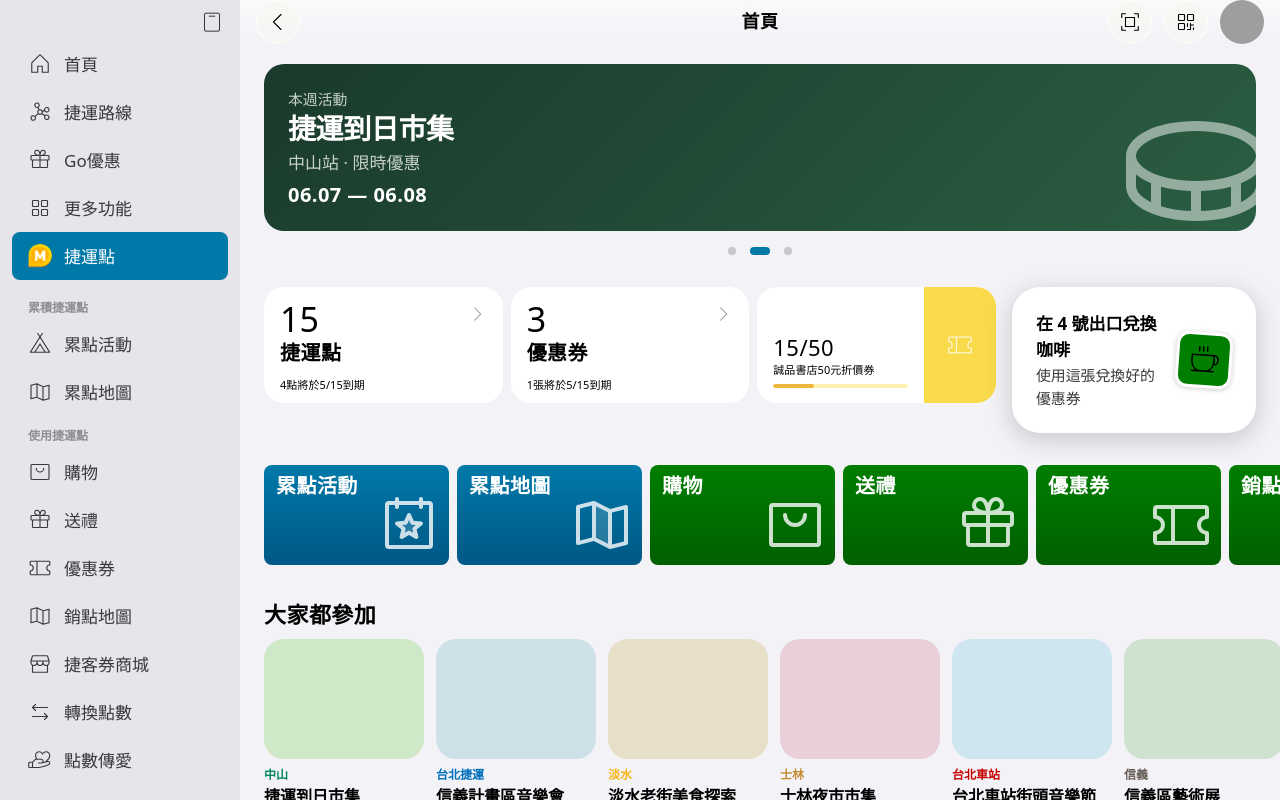
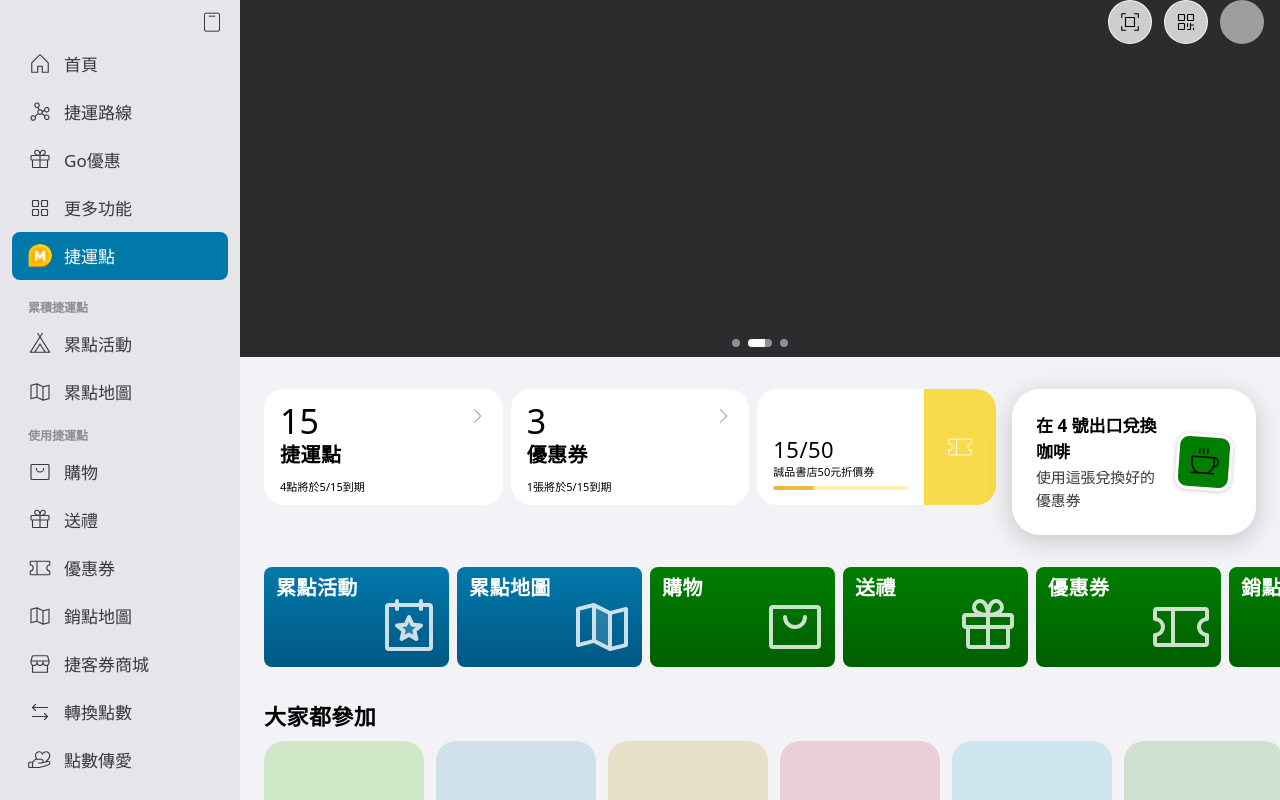
Before and after one commit to i27363236/2026hackathon, a Vue app: page /#/ in a window 1280 px wide. Built offline with nearby package versions, Linux system fonts and the light colour scheme; grey boxes are pictures that could not be loaded.

Commit message:
feat: 新增 Carousel 樣式及功能，更新設定檔以擴充權限

```diff
--- a/src/assets/styles/_style-overrides.scss
+++ b/src/assets/styles/_style-overrides.scss
@@ -1 +1,65 @@
 /* _style-overrides — last layer, loaded after Bootstrap to patch component specifics. */
+
+// ── Carousel: frosted pill indicator container ──────────────────────────────
+
+.carousel-indicators {
+  bottom: 0;
+  left: 50%;
+  right: auto;
+  width: fit-content;
+  transform: translateX(-50%);
+  margin: 0 0 10px;
+  gap: 8px;
+  // background: rgba(255, 255, 255, 0.25);
+  border-radius: $border-radius-pill;
+}
+
+// Inactive dot
+.carousel-indicators [data-bs-target] {
+  width: 8px;
+  height: 8px;
+  border-radius: $border-radius-pill;
+  background: $gray-500;
+  opacity: 1;
+  padding: 0;
+  margin: 0;
+  border: 0;                 // reset Bootstrap's invisible 10px top/bottom borders
+  flex-shrink: 0;
+  text-indent: -9999px;
+  position: relative;
+  overflow: hidden;
+  transition: width 0.3s ease;
+}
+
+// Active: wider pill as progress track
+.carousel-indicators .active {
+  width: 24px;
+  background: $gray-500;
+}
+
+// Progress fill sweeps left → right over the slide interval
+@keyframes carousel-indicator-fill {
+  from { width: 0; }
+  to   { width: 100%; }
+}
+
+.carousel-indicators .active::before {
+  content: '';
+  position: absolute;
+  inset-block: 0;
+  left: 0;
+  width: 0;
+  background: $white;
+  animation: carousel-indicator-fill 3s linear forwards;
+}
+
+// ── Carousel: image area ────────────────────────────────────────────────────
+
+.carousel-inner {
+  aspect-ratio: 358 / 123;
+  background: $gray-900;
+}
+
+.carousel-item {
+  height: 100%;
+}
--- a/src/assets/styles/_variables.scss
+++ b/src/assets/styles/_variables.scss
@@ -69,6 +69,14 @@ $box-shadow-sm: 0 1px 4px 1px rgba(0, 0, 0, 0.15);
 $box-shadow:    0 3px 12px 2px rgba(0, 0, 0, 0.07);
 $box-shadow-lg: 0 6px 24px 2px rgba(0, 0, 0, 0.16);
 
+// Carousel
+$carousel-indicator-width:          8px;
+$carousel-indicator-height:         8px;
+$carousel-indicator-spacer:         0;
+$carousel-indicator-opacity:        1;
+$carousel-indicator-active-opacity: 1;
+$carousel-indicator-active-bg:      $gray-700;
+
 // Dimming backdrop behind modals / bottom sheets / drawers.
 $overlay: rgba(41, 41, 58, 0.23);
 
--- a/src/assets/styles/main.scss
+++ b/src/assets/styles/main.scss
@@ -8,4 +8,4 @@
 
 @import "bootstrap/scss/bootstrap";
 
-// @import "style-overrides";
+@import "style-overrides";
--- a/src/components/AppLayout.vue
+++ b/src/components/AppLayout.vue
@@ -26,6 +26,7 @@ const sidebarOpen = ref(true)
         :title="meta.title"
         :show-back="!!meta.back"
         :show-profile="!!meta.showProfile"
+        :hero="!!meta.heroTop"
         @back="router.back()"
       >
         <template v-if="meta.showHomeActions" #actions>
@@ -34,7 +35,7 @@ const sidebarOpen = ref(true)
         </template>
       </TopToolbar>
 
-      <main class="flex-grow-1 overflow-auto" style="min-height: 0; padding-top: 40px">
+      <main class="flex-grow-1 overflow-auto" style="min-height: 0" :style="meta.heroTop ? {} : { paddingTop: '40px' }">
         <RouterView />
       </main>
 
--- a/src/components/TopToolbar.vue
+++ b/src/components/TopToolbar.vue
@@ -6,13 +6,14 @@ defineProps({
   title: { type: String, default: '' },
   showBack: { type: Boolean, default: false },
   showProfile: { type: Boolean, default: false },
+  hero: { type: Boolean, default: false },
 })
 
 defineEmits(['back'])
 </script>
 
 <template>
-  <header class="top-toolbar">
+  <header class="top-toolbar" :class="{ 'top-toolbar--hero': hero }">
     <div class="toolbar-inner d-flex align-items-center justify-content-between px-5 pb-3 pt-0 position-relative">
 
       <div class="d-flex align-items-center flex-grow-1">
@@ -24,7 +25,7 @@ defineEmits(['back'])
         />
       </div>
 
-      <h1 v-if="title" class="toolbar-title h5 mb-0 position-absolute start-50 top-50 translate-middle-x text-truncate">
+      <h1 v-if="title" class="toolbar-title h5 mb-0 position-absolute start-50 top-50 translate-middle-x">
         {{ title }}
       </h1>
 
@@ -52,7 +53,14 @@ defineEmits(['back'])
   right: 0;
   width: 100%;
   z-index: 1020;
-  background: linear-gradient(to bottom, rgba(255,255,255,0.6) 0%, rgba(255,255,255,0) 100%) !important;
+  background: linear-gradient(to bottom, rgba(255,255,255,0.88) 60%, rgba(255,255,255,0) 100%) !important;
+  backdrop-filter: blur(12px);
+  -webkit-backdrop-filter: blur(12px);
+}
+.top-toolbar--hero {
+  background: none !important;
+  backdrop-filter: none;
+  -webkit-backdrop-filter: none;
 }
 .toolbar-inner {
   min-height: 40px;
@@ -61,6 +69,10 @@ defineEmits(['back'])
   translate: 0 calc(-50% - 4px);
   pointer-events: none;
   max-width: 50%;
+  overflow: visible;
+  white-space: nowrap;
+  text-overflow: ellipsis;
+  text-shadow: 0 0 8px rgba(255,255,255,1), 0 0 20px rgba(255,255,255,0.9), 0 0 40px rgba(255,255,255,0.7);
 }
 .profile-avatar {
   position: relative;
--- a/src/router/index.js
+++ b/src/router/index.js
@@ -29,7 +29,7 @@ const routes = [
     path: '/',
     component: AppLayout,
     children: [
-      { path: '', name: 'home', component: HomeView, meta: { title: '首頁', back: true, showSidebar: true, showHomeActions: true, showProfile: true } },
+      { path: '', name: 'home', component: HomeView, meta: { showSidebar: true, showHomeActions: true, showProfile: true, heroTop: true } },
 
       { path: 'points', name: 'points', component: PointsView, meta: { title: '我的點數', back: true } },
 
--- a/src/views/HomeView.vue
+++ b/src/views/HomeView.vue
@@ -10,30 +10,6 @@ import { getShelves } from '../data/catalog.js'
 const joinedEvents = getEvents()
 const coupons = getCoupons()
 const giftProducts = getShelves()[0].products
-
-const heroSlides = [
-  {
-    eyebrow: '2026 捷運黑客松',
-    title: '尋找黑捷客',
-    subtitle: '玩點生活 · 智慧黑客松',
-    date: '05.15 — 13.5',
-    gradient: 'linear-gradient(135deg, #0a1f3c, #12365e)',
-  },
-  {
-    eyebrow: '本週活動',
-    title: '捷運到日市集',
-    subtitle: '中山站 · 限時優惠',
-    date: '06.07 — 06.08',
-    gradient: 'linear-gradient(135deg, #1a3a2c, #2a5e42)',
-  },
-  {
-    eyebrow: '點數快訊',
-    title: '夏日加倍回饋',
-    subtitle: '搭乘即享雙倍捷點',
-    date: '06.01 — 06.30',
-    gradient: 'linear-gradient(135deg, #3a1a2c, #5e2a42)',
-  },
-]
 
 const actions = [
   { label: '購物', icon: 'ph:shopping-bag', to: { name: 'in-development' } },
@@ -50,50 +26,21 @@ const actions = [
 <template>
   <div class="home mx-auto d-flex flex-column gap-8">
     <!-- Hero banner carousel -->
-    <section>
-      <div
-        id="heroCarousel"
-        class="carousel slide"
-        data-bs-ride="carousel"
-        data-bs-interval="3000"
-      >
+    <section class="hero-section">
+      <div id="heroCarousel" class="carousel slide" data-bs-ride="carousel" data-bs-interval="3000">
         <div class="carousel-inner">
-          <div
-            v-for="(slide, i) in heroSlides"
-            :key="i"
-            class="carousel-item"
-            :class="{ active: i === 0 }"
-          >
-            <div
-              class="hero rounded-4 text-white p-7 position-relative overflow-hidden"
-              :style="{ background: slide.gradient }"
-            >
-              <div class="position-relative">
-                <p class="small mb-1 opacity-75">{{ slide.eyebrow }}</p>
-                <h2 class="fw-bold mb-2">{{ slide.title }}</h2>
-                <p class="mb-3 opacity-75">{{ slide.subtitle }}</p>
-                <p class="h4 fw-bold mb-0">{{ slide.date }}</p>
-              </div>
-              <Icon icon="ph:coin" class="hero-coin position-absolute opacity-50" width="160" height="160" />
-            </div>
+          <div v-for="i in 3" :key="i" class="carousel-item" :class="{ active: i === 1 }">
+            <!-- image placeholder; replace with <img class="d-block w-100"> when assets are ready -->
           </div>
         </div>
-
-        <button class="carousel-control-prev d-none" type="button" data-bs-target="#heroCarousel" data-bs-slide="prev">
-          <span class="carousel-control-prev-icon" />
-        </button>
-        <button class="carousel-control-next d-none" type="button" data-bs-target="#heroCarousel" data-bs-slide="next">
-          <span class="carousel-control-next-icon" />
-        </button>
-
-        <div class="carousel-indicators hero-indicators">
+        <div class="carousel-indicators">
           <button
-            v-for="(_, i) in heroSlides"
+            v-for="i in 3"
             :key="i"
             type="button"
             data-bs-target="#heroCarousel"
-            :data-bs-slide-to="i"
-            :class="{ active: i === 0 }"
+            :data-bs-slide-to="i - 1"
+            :class="{ active: i === 1 }"
           />
         </div>
       </div>
@@ -255,43 +202,18 @@ const actions = [
     padding: var(--px-tablet-content);
   }
 }
-.hero {
-  background: linear-gradient(135deg, #0a1f3c, #12365e);
-}
-.hero-coin {
-  right: -20px;
-  bottom: -20px;
-}
-.hero-indicators {
-  position: static;
-  margin: 0;
-  padding: 0;
-  display: flex;
-  justify-content: center;
-  gap: 8px;
-  margin-top: 16px;
-}
-.hero-indicators [data-bs-target] {
-  width: 8px;
-  height: 8px;
-  border-radius: 50%;
-  background: var(--bs-gray-300);
-  border: none;
-  padding: 0;
-  flex-shrink: 0;
-  text-indent: -9999px;
-  transition: width 0.3s ease, border-radius 0.3s ease, background 0.3s ease;
-  opacity: 1;
-}
-.hero-indicators [data-bs-target].active {
-  width: 20px;
-  border-radius: 800px;
-  background: var(--bs-primary);
-}
 .rec-thumb {
   width: 56px;
   height: 56px;
   rotate: 4deg;
+}
+.hero-section {
+  margin-top: calc(-1 * var(--px-phone));
+  margin-inline: calc(-1 * var(--px-phone));
+  @media (min-width: 768px) {
+    margin-top: calc(-1 * var(--px-tablet-content));
+    margin-inline: calc(-1 * var(--px-tablet-content));
+  }
 }
 .card-row {
   overflow-x: auto;
```
Also changed, not shown: src/views/coupons/CouponTradeCenter.vue (+19 -0 lines), .claude/settings.json.
